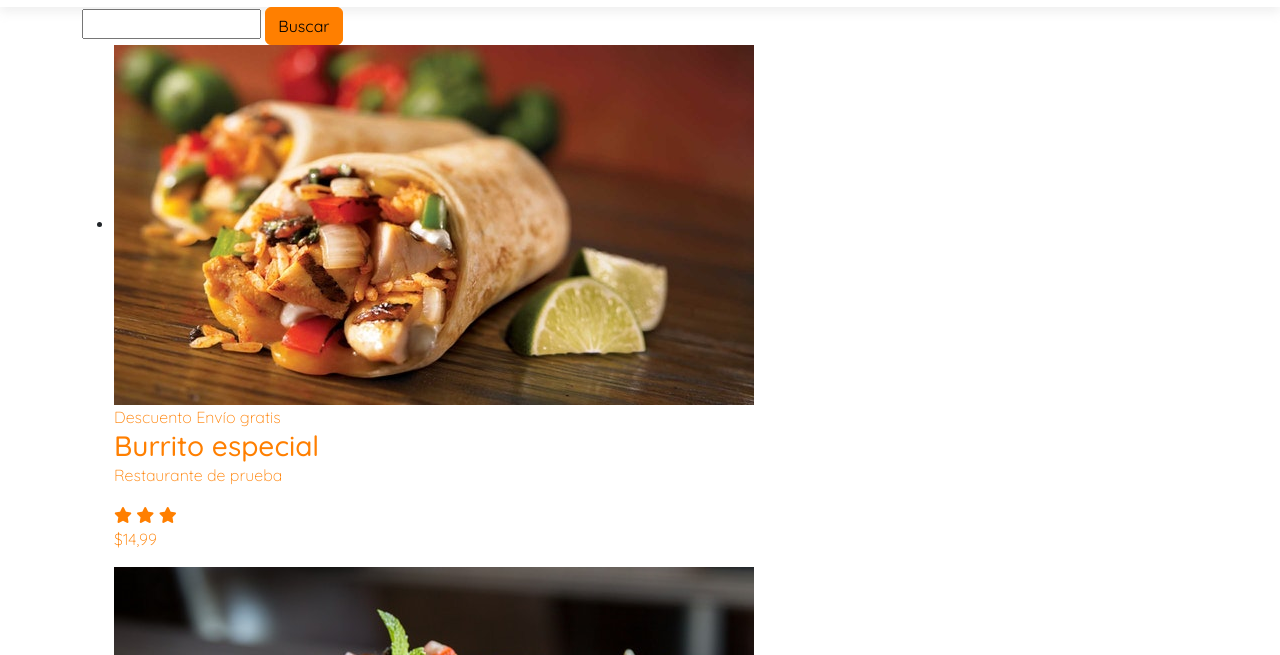
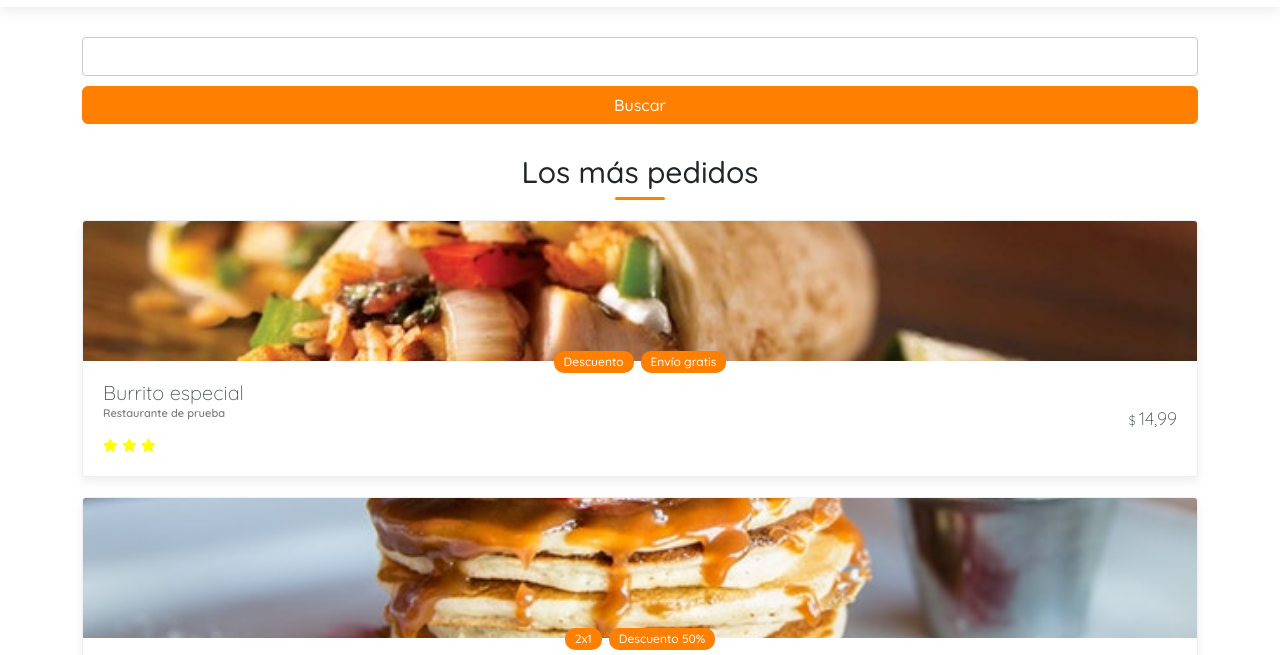
Before and after one commit to j0na94/deliveryApp, a plain HTML site: page index.html in a window 1280 px wide. Shown: the part 73-728 px from the top of the page. Drawn offline with Linux system fonts and the light colour scheme.

Commit message:
Finalizar seccion de productos

```diff
--- a/index.html
+++ b/index.html
@@ -64,10 +64,13 @@
 			<div class="search-container">
 				<form>
 					<input type="text" name="searchInput" id="searchInput">
-					<button type="button" class="btn btn-primary btn-block">Buscar</button>
+					<div class="d-grid gap-2">
+						<button type="button" class="btn btn-primary">Buscar</button>
+					</div>
 				</form>
 			</div>
 			<div class="products-list-container">
+				<h2 class="section-title">Los más pedidos</h2>
 				<ul>
 					<li>
 						<a href="#">
@@ -189,6 +192,12 @@
 						</a>
 					</li>
 				</ul>
+				<div class="pt-4 pb-5 text-center">
+					<a href="#" class="btn btn-block btn-link">
+						<span class="d-block mb-2">Ver más productos</span>
+						<i class="fa-solid fa-arrow-down"></i>
+					</a>
+				</div>
 			</div>
 		</div>
 	</main>
--- a/sass/main.scss
+++ b/sass/main.scss
@@ -19,11 +19,36 @@ img{
 	max-width: 100%;
 }
 
-a{
+a, .btn-link{
 	text-decoration: none;
 
 	&:hover{
 		text-decoration: none;
+	}
+}
+
+.btn.btn-primary{
+	font-weight: 500;
+	color: #fff;
+}
+
+.section-title{
+	font-size: 30px;
+	text-align: center;
+	padding: 15px 0 30px;
+	position: relative;
+
+	&::after{
+		content: '';
+		position: absolute;
+		display: block;
+		width: 50px;
+		height: 3px;
+		background: $primary;
+		bottom: 20px;
+		left: 50%;
+		transform: translateX(-50%);
+		border-radius: 4px;
 	}
 }
 
@@ -33,6 +58,11 @@ header{
 	background: #fff;
 	padding: 10px 0;
 	box-shadow: 0 5px 10px rgba(204, 204, 204, 0.31);
+	position: fixed;
+	top: 0;
+	left: 0;
+	width: 100%;
+	z-index: 10;
 
 	h1{
 		font-size: 24px;
@@ -87,3 +117,120 @@ header{
 		}
 	}
 }
+
+
+//Main
+
+.main{
+	padding-top: 80px;
+}
+
+.search-container{
+	padding-top: 30px;
+
+	input{
+		display: block;
+		width: 100%;
+		margin-bottom: 10px;
+		border: 1px solid #ccc;
+		font-size: 14px;
+		padding: 8px 10px;
+		border-radius: 4px;
+	}
+}
+
+.products-list-container{
+	padding-top: 15px;
+
+	ul{
+		padding: 0;
+		margin: 0;
+		list-style: none;
+
+		li{
+			border: 1px solid rgba(204, 204, 204, 0.31);
+			box-shadow: 0px 5px 10px rgba(204, 204, 204, 0.31);
+			background: #fff;
+			margin-bottom: 20px;
+			border-radius: 4px;
+			overflow: hidden;
+
+			.product-image{
+				img{
+					width: 100%;
+					height: 140px;
+					object-fit: cover;
+					object-position: center;
+				}
+			}
+
+			.product-info{
+				padding: 20px;
+				display: flex;
+				justify-content: space-between;
+				align-items: center;
+				position: relative;
+
+				.tags{
+					display: flex;
+					align-items: center;
+					justify-content: center;
+					position: absolute;
+					top: -10px;
+					left: 50%;
+					transform: translateX(-50%);
+					width: 100%;
+
+					span{
+						display: block;
+						background: $primary;
+						color: #fff;
+						border-radius: 10px;
+						margin-right: 7px;
+						font-size: 12px;
+						padding: 2px 10px;
+						font-weight: 500;
+
+						&:last-child{
+							margin-right: 0;
+						}
+					}
+				}
+
+				.product-name{
+					font-weight: 300;
+					font-size: 20px;
+					color: $black2;
+				}
+
+				.restaurant{
+					margin-bottom: 10px;
+					font-size: 11px;
+					color: #807e7e;
+					font-weight: 600;
+				}
+
+				.stars{
+					margin-top: 5px;
+
+					i{
+						font-size: 13px;
+						color: yellow;
+					}
+				}
+
+				.product-price{
+					font-size: 18px;
+					margin: 0;
+					font-weight: 300;
+					color: $black2;
+
+					span{
+						font-size: 13px;
+						margin-right: 3px;
+					}
+				}
+			}
+		}
+	}
+}
```
Also changed, not shown: css/main.css.
